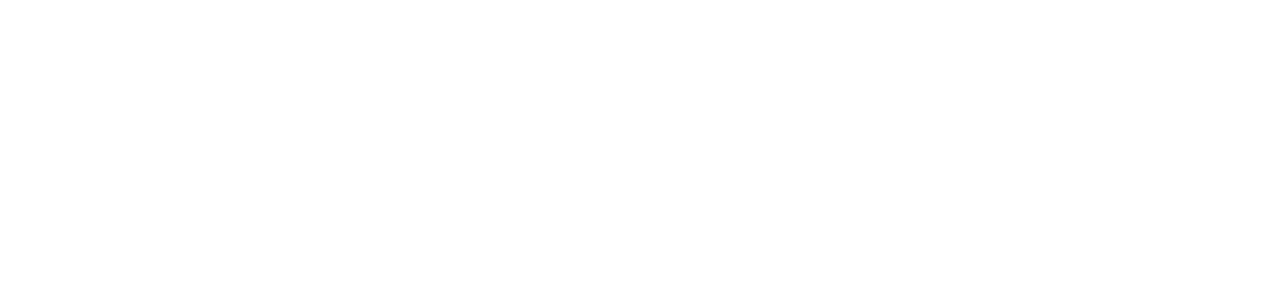
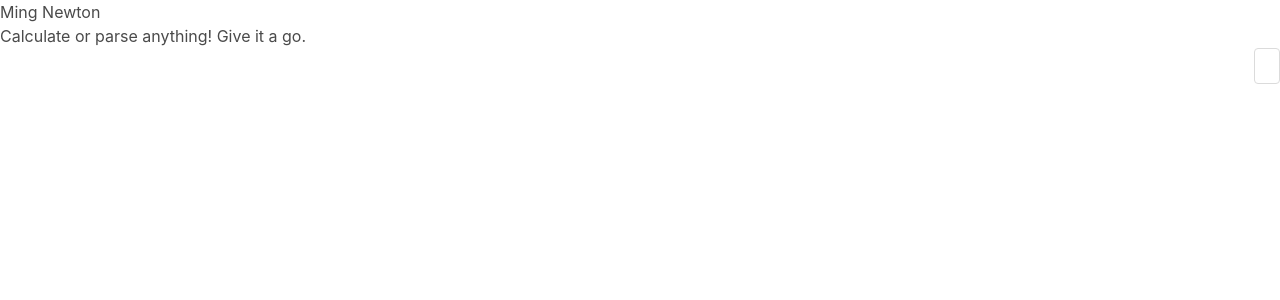
Before and after one commit to mingmingc/ming-newton, a React (Create React App) app in the folder client/: page / in a window 1280 px wide. Shown: the top 300 px of the page. Built offline with nearby package versions, Linux system fonts and the light colour scheme.

Commit message:
creating header & user input lyt

```diff
--- a/client/src/App.js
+++ b/client/src/App.js
@@ -13,7 +13,18 @@
   render() {
     return (
       <div>
+        {/* Header */}
+        <h1> Ming Newton </h1>
+        <h2> Calculate or parse anything! Give it a go. </h2>
+        {/* User input & Button*/}
+        <div class="level">
+          <div class="level-left">
 
+          </div>
+          <div class="level-right">
+            <button class="button"> </button>
+          </div>
+        </div>
       </div>
     )
   }
```
